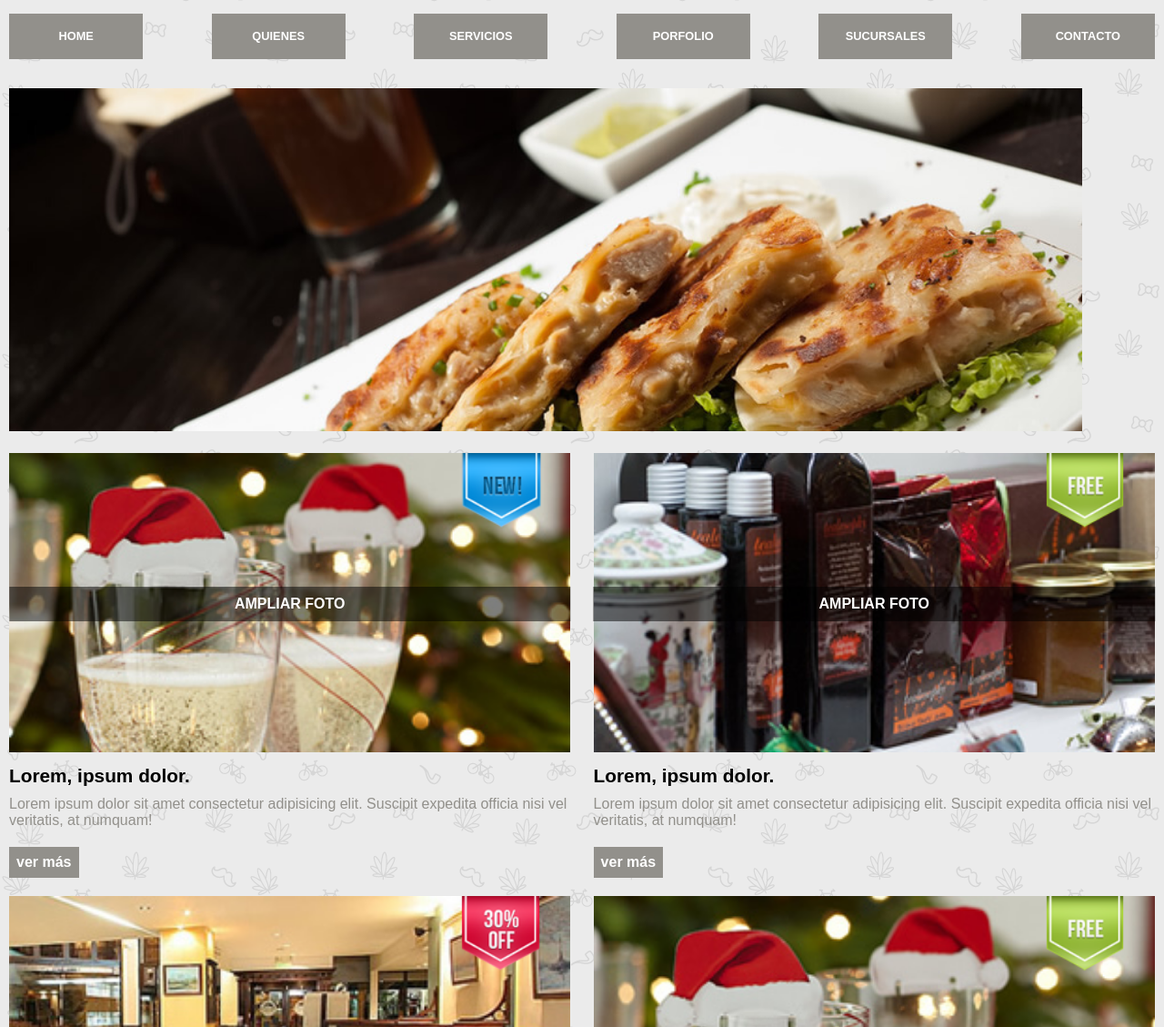
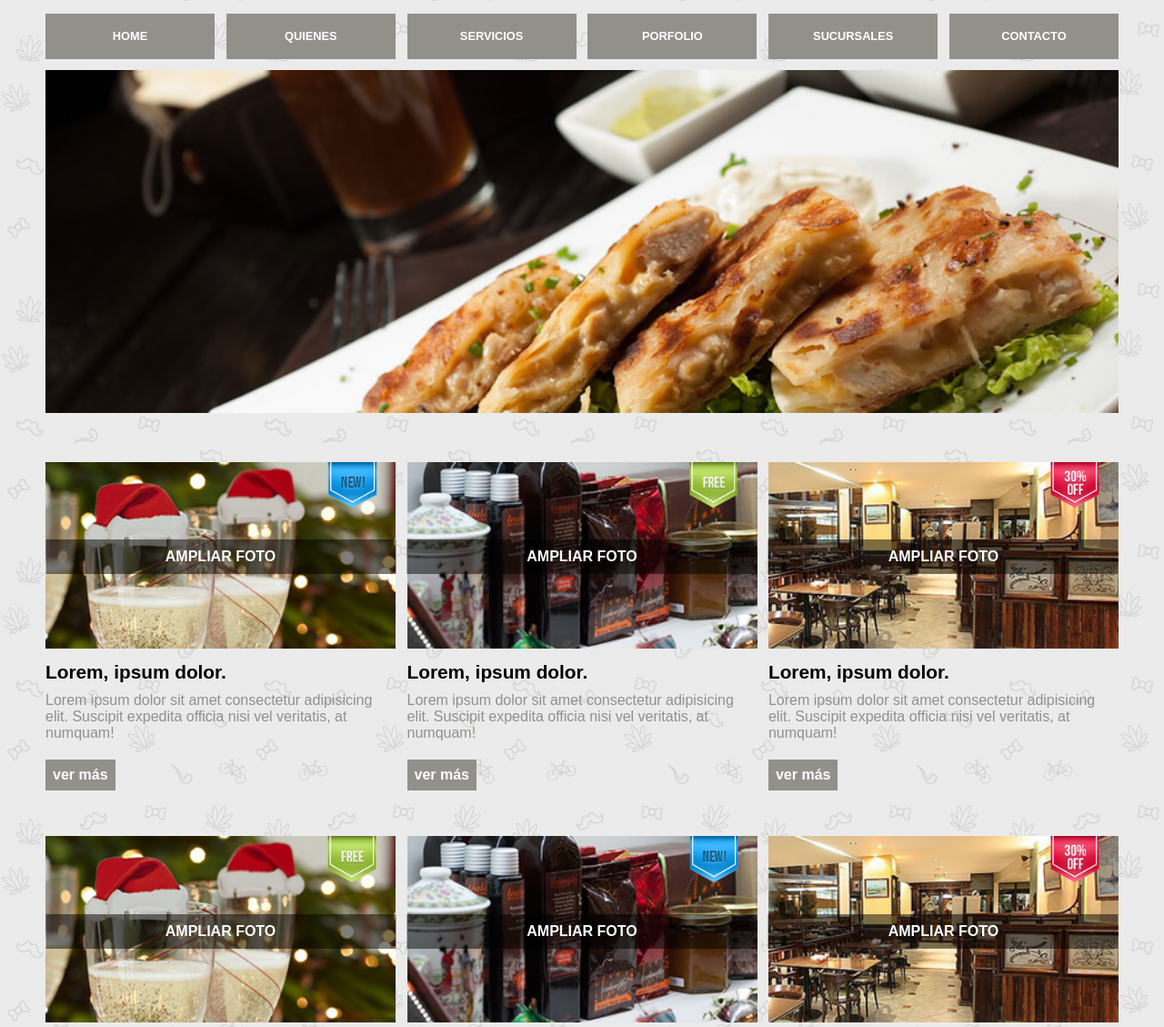
Before and after one commit to Richona/Kitchening, a website: page views/home.html in a window 1280 px wide. Shown: the part 214-1343 px from the top of the page at 91% size. Drawn offline with Linux system fonts and the light colour scheme.

Commit message:
header and main desktop completed

```diff
--- a/public/css/footer.css
+++ b/public/css/footer.css
@@ -12,3 +12,8 @@
 @media (min-width: 768px){
 
 }
+
+/* MEDIA QUERY | DESKTOP | 1200px */
+@media (min-width: 1200px){
+
+}
--- a/public/css/header.css
+++ b/public/css/header.css
@@ -52,3 +52,14 @@ header {
         line-height: 50px;
     }
 }
+
+/* MEDIA QUERY | DESKTOP | 1200px */
+@media (min-width: 1200px){
+    .header__nav ul{
+        max-width: 1200px;
+    }
+    .header__nav ul li{
+        width: 180px;
+
+    }
+}
--- a/public/css/home.css
+++ b/public/css/home.css
@@ -5,11 +5,16 @@ body {
 .home__main{
     margin: 30px 10px 30px;
 }
+.home__section--products{
+    max-width: 1200px;
+}
 .home__section--banner{
     display: none;
 }
 .home__section--banner div img{
     width: 1180px;
+    margin-top: -20px;
+    text-align: center;
 }
 .home__section__product__photo {
     position: relative;
@@ -71,8 +76,27 @@ body {
         display: flex;
         flex-flow: wrap row;
         justify-content: space-between;
+        align-items: center;
     }
     .home__section__product{
         width:49%;
     }
 }
+
+
+/* MEDIA QUERY | DESKTOP | 1200px */
+@media (min-width: 1200px){
+    .home__main{
+        text-align: center;
+    }
+    .home__section--products{
+        display: inline-block;
+    }
+    .home__section__product{
+        width: 385px;
+        display: inline-block;
+
+        text-align: left;
+        margin: 30px 4px 0;
+    }
+}
```
